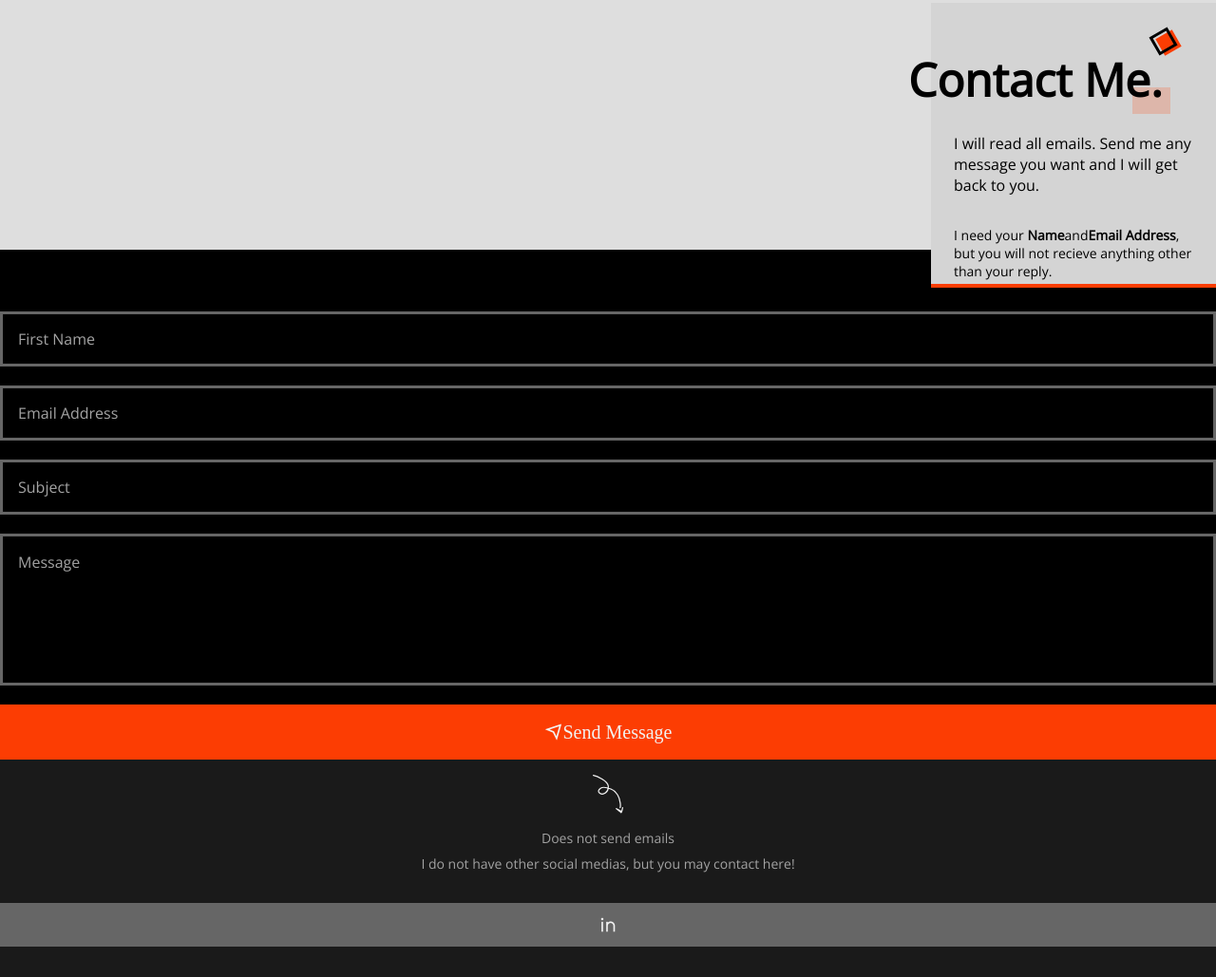
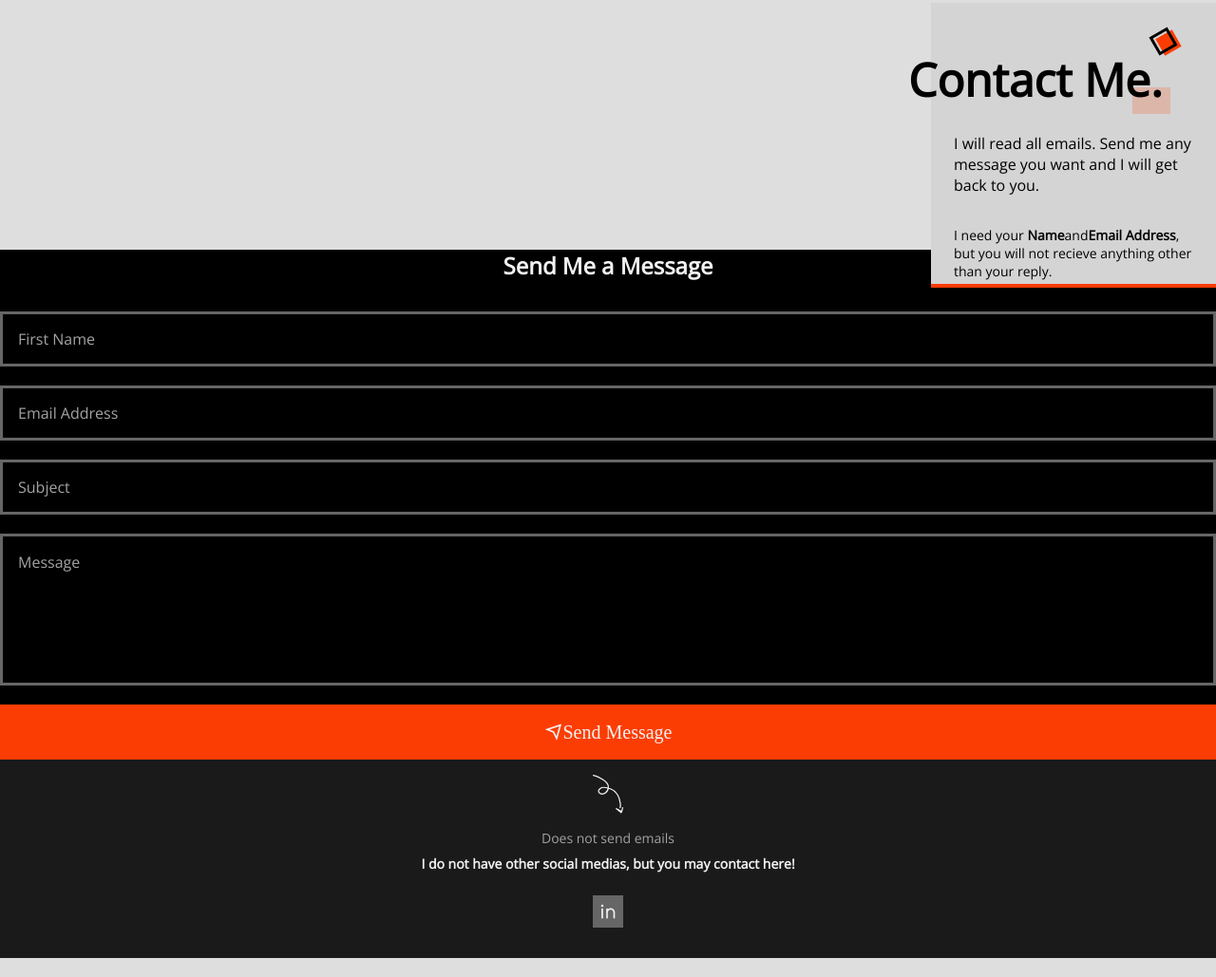
Before and after one commit to anitajohnn/anita-webpage, a plain HTML site: page index.html in a window 1280 px wide. Shown: the part 4932-5961 px from the top of the page at 95% size. Drawn offline with nearby package versions, Linux system fonts and the light colour scheme.

Commit message:
more problems

```diff
--- a/assets/css/styles.css
+++ b/assets/css/styles.css
@@ -770,7 +770,7 @@ row-gap: 2rem;
   transition: background-color .4s;
 }
 .contact__title{
-  columns: var(--white-color);
+  color: var(--white-color);
   font-size: var(--h2-font-size);
   margin-bottom: 2rem;
   text-align: center;
@@ -829,7 +829,7 @@ row-gap: 2rem;
 }
 .contact__label{
   position: absolute;
-  top:8px;
+  top: -16px;
   left: 10px;
   color: var(--text-color-light);
   font-size: var(--small-font-size);
@@ -839,6 +839,7 @@ row-gap: 2rem;
   pointer-events: none;
   transition: top .4s, opacity .4s, background-color .4s;
   opacity: 0;
+
 }
 .contact__form .contact__area{
   height: 10rem;
@@ -851,21 +852,23 @@ row-gap: 2rem;
 .contact__button{
   background-color: var(--first-color);
   cursor: pointer;
-
 }
 .contact__input:focus::placeholder{
   opacity: 0;
 
+
 }
-.contact__input:focus + .contact__label,
-.contact__input:not(:placeholder-shown).contact__input:not(:focus)+ .contact__label{
+
+.contact__input:focus + .contact__label
+.contact__input:not(:placeholder-shown).contact__input:not(:focus)+.contact__label{
   opacity: 1;
   top: -16px;
+
 }
 .contact__social{
   display: grid;
   row-gap: 1rem;
-  background-color: hsla(0, 0%, 10%);
+  background-color: hsl(0, 0%, 10%);
   padding-block: 1rem 2rem;
   text-align: center;
 
@@ -879,12 +882,12 @@ row-gap: 2rem;
   display: flex;
   flex-direction: column;
   row-gap: 1.5rem;
-
 }
 .contact__social-description-1{
   color: var(--text-color-light);
   font-size: var(--small-font-size);
   margin-bottom: .5rem;
+
 }
 .contact__social-description-2{
   color: var(--white-color);
--- a/index.html
+++ b/index.html
@@ -332,11 +332,11 @@
                         <p class="contact__social-description-1">
                            Does not send emails
                         </p>
-                        <p class="contact__social-description-1">
+                        <p class="contact__social-description-2">
                            I do not have other social medias, but you may contact here!
                         </p>
                      </div>
-                     <div class="contact__social-link">
+                     <div class="contact__social-links">
                         <a href="https://www.linkedin.com/in/anita-john-421a5224a" target="_blank" class="contact__social-link">
                            <i class="ri-linkedin-line"></i>
                         </a>
```
